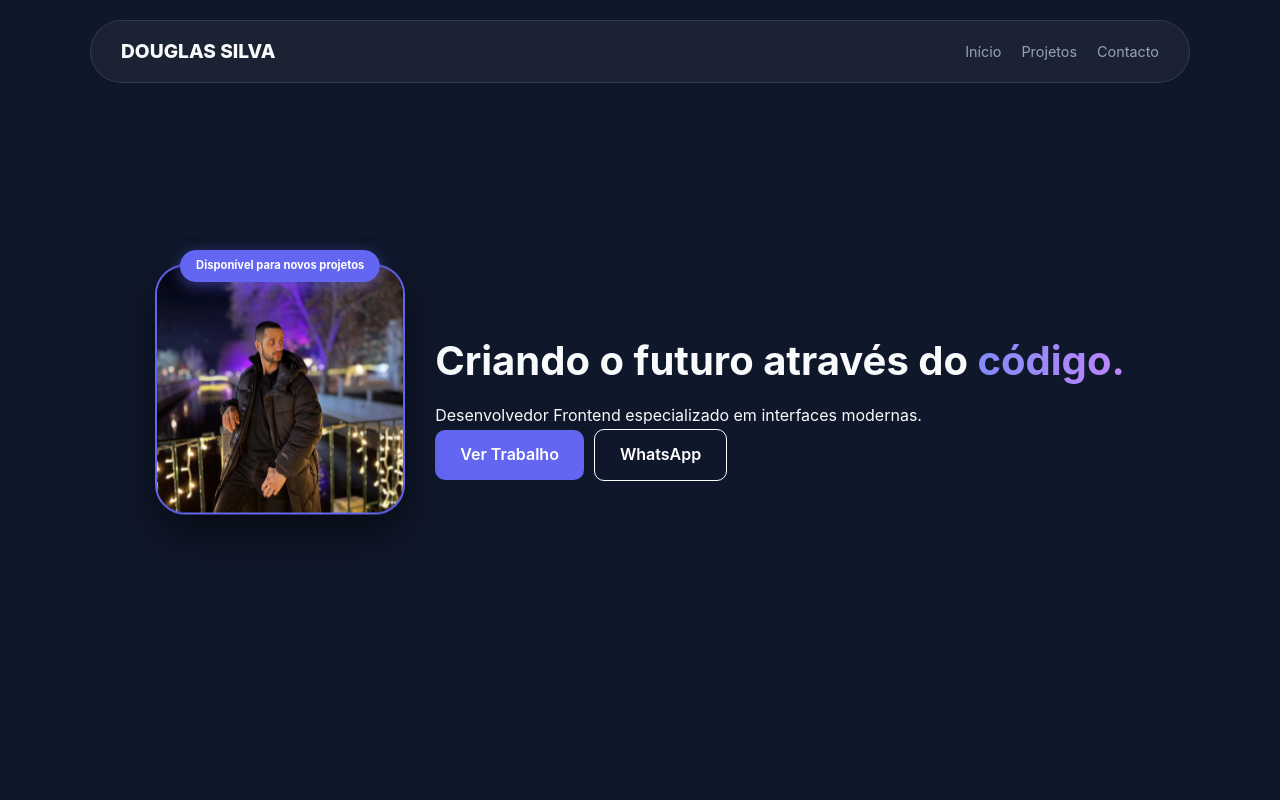
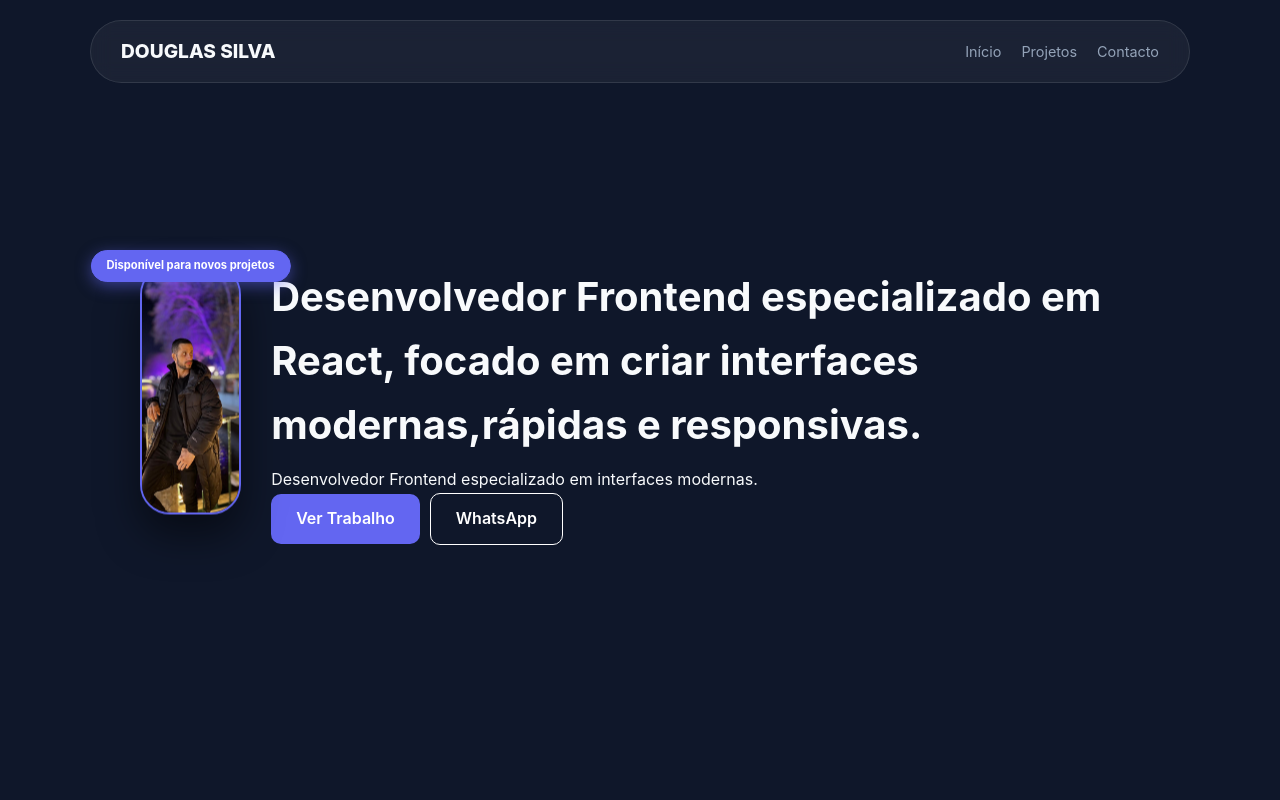
Before and after one commit to douglasdonizethcontato-web/Portifolio_react, a React (Vite) app: page / in a window 1280 px wide. Shown: the top 800 px of the page. Built offline with nearby package versions, Linux system fonts and the light colour scheme.

Commit message:
Corrigindo componente Hero e ajustes finais

```diff
--- a/src/components/Contact.jsx
+++ b/src/components/Contact.jsx
@@ -9,7 +9,7 @@ export default function Contact() {
           Email
         </a>
         {/* Substitui pelo teu número real do WhatsApp no link abaixo */}
-        <a href="https://wa.me/351912345678" className="contact-card" target="_blank" rel="noreferrer">
+        <a href="https://wa.me/351935063009" className="contact-card" target="_blank" rel="noreferrer">
           WhatsApp
         </a>
       </div>
--- a/src/components/Hero.jsx
+++ b/src/components/Hero.jsx
@@ -12,11 +12,11 @@ export default function Hero() {
           <img src={DouglasImg} alt="Douglas" className="profile-img" />
         </div>
         <div className="hero-content">
-          <h1>Criando o futuro através do <span className="text-gradient">código.</span></h1>
+          <h1>Desenvolvedor Frontend especializado em React, focado em criar interfaces modernas,rápidas e responsivas. <span className="text-gradient"></span></h1>
           <p>Desenvolvedor Frontend especializado em interfaces modernas.</p>
           <div className="hero-btns">
             <a href="#projects" className="btn-primary">Ver Trabalho</a>
-            <a href="https://wa.me/351912345678" className="btn-secondary" target="_blank" rel="noreferrer">
+            <a href="https://wa.me/351935063009" className="btn-secondary" target="_blank" rel="noreferrer">
               WhatsApp
             </a>
           </div>
```
